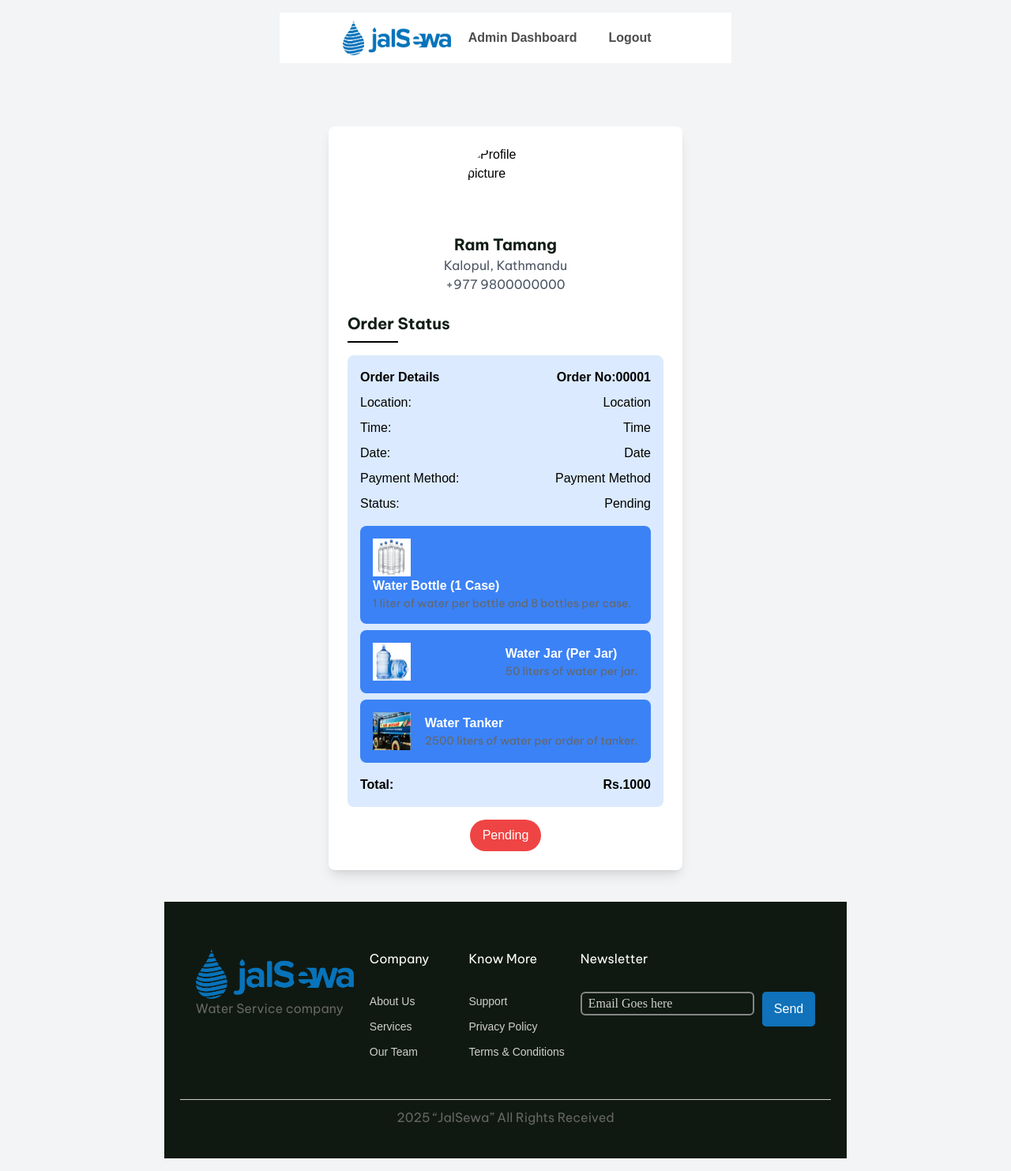
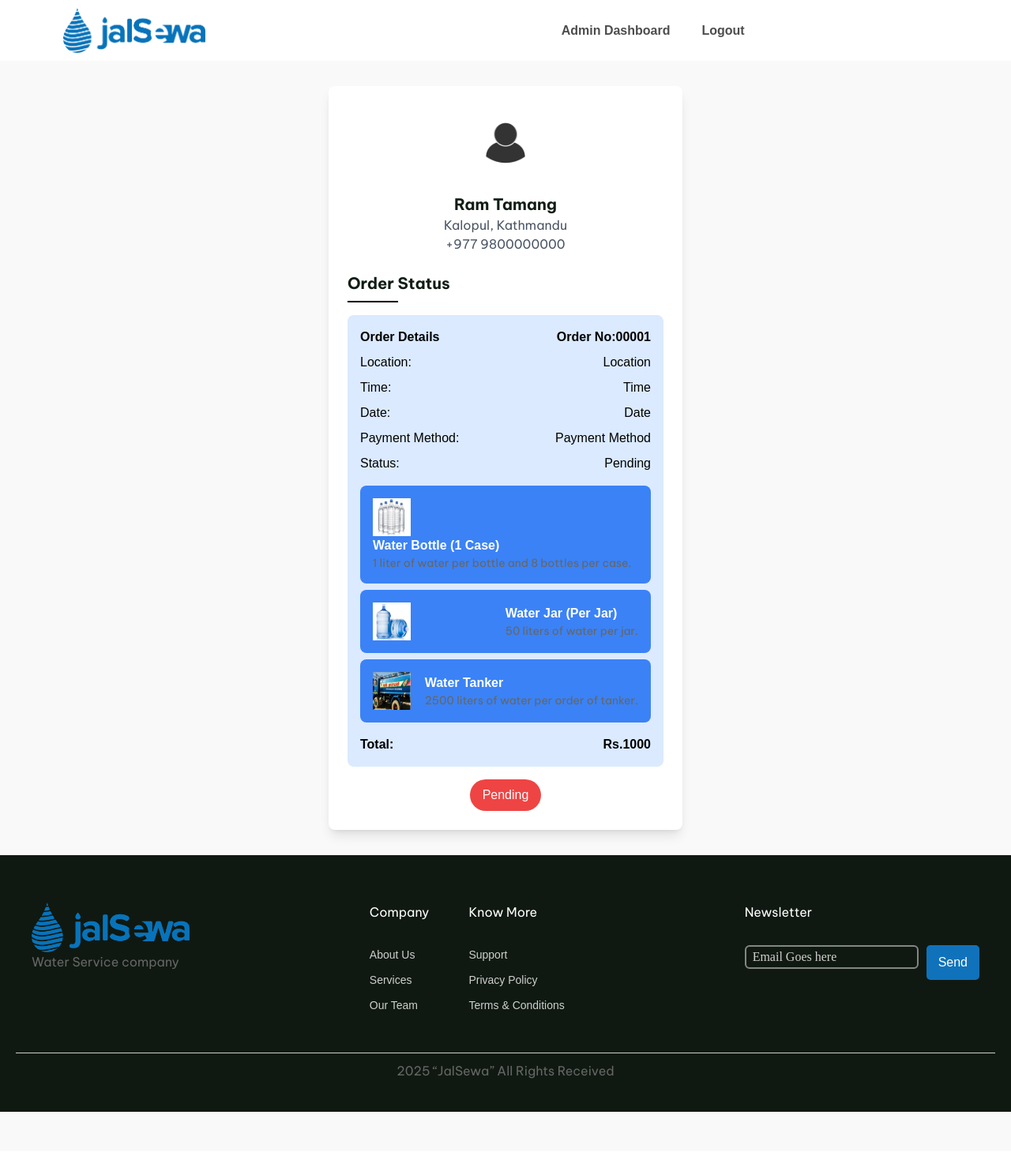
Before and after one commit to Kreetika8/JalSewa-Website, a PHP site: page /orderdetails.php in a window 1280 px wide. Shown: the whole page at 79% size. After the commit the page ends 1408 px from the top, so only its background shows below. Run offline with PHP 8.4, Linux system fonts and the light colour scheme; the visitor is signed in with stand-in values (Sample User, id 1); some libraries are stand-ins or nearby versions.

Commit message:
CHANGES and stuff

```diff
--- a/HTML/orderdetails.php
+++ b/HTML/orderdetails.php
@@ -2,21 +2,20 @@
   <script src="https://cdn.tailwindcss.com">
   </script>
   <link href="https://cdnjs.cloudflare.com/ajax/libs/font-awesome/5.15.3/css/all.min.css" rel="stylesheet"/>
-  <link href="https://fonts.googleapis.com/css2?family=Roboto:wght@400;700&amp;display=swap" rel="stylesheet"/>
+  <link href="https://fonts.googleapis.com/css2?family=Roboto:wght@400;700&display=swap" rel="stylesheet"/>
   <style>
   body {
     font-family: 'Poppins', sans-serif;
     margin: 0;
-    padding-top: 80px; /* Adjust based on navbar height */
     padding-bottom: 50px; /* Adjust based on footer height */
 }
   </style>
 
- <body class="bg-gray-100 flex flex-col items-center p-4">
- <div class="mt-20 mb-10">
+ <div class="flex justify-center items-center min-h-screen p-8 ">
+
   <div class="bg-white p-6 rounded-lg shadow-lg w-full max-w-md">
    <div class="flex flex-col items-center">
-    <img alt="Profile picture " class="rounded-full w-24 h-24 mb-4" height="100" src="" width="100"/>
+    <img alt="Profile picture " class="rounded-full w-24 h-24 mb-4" height="100" src="../IMAGE/profile.jpg" width="100"/>
     <h2 class="text-xl font-bold">
      Ram Tamang
     </h2>
--- a/HTML/orderlist.php
+++ b/HTML/orderlist.php
@@ -4,9 +4,9 @@
     <link href="https://cdnjs.cloudflare.com/ajax/libs/font-awesome/5.15.3/css/all.min.css" rel="stylesheet"/>
     <link href="https://fonts.googleapis.com/css2?family=Roboto:wght@400;500&display=swap" rel="stylesheet"/>
     <style>
-        body {
+        /* body {
             font-family: 'Roboto', sans-serif;
-        }
+        } */
         .status-dropdown {
             appearance: none;
             background-color: transparent;
@@ -38,7 +38,7 @@
             color: black;
         }
     </style>
-</head>
+
 <body class="bg-gray-100">
 <div class="max-w-4xl mx-auto p-4">
     <div class="flex justify-between items-center mb-4">
```
